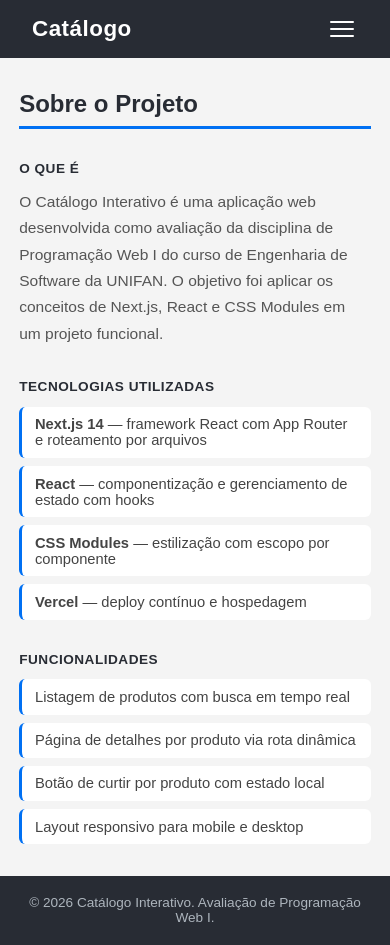
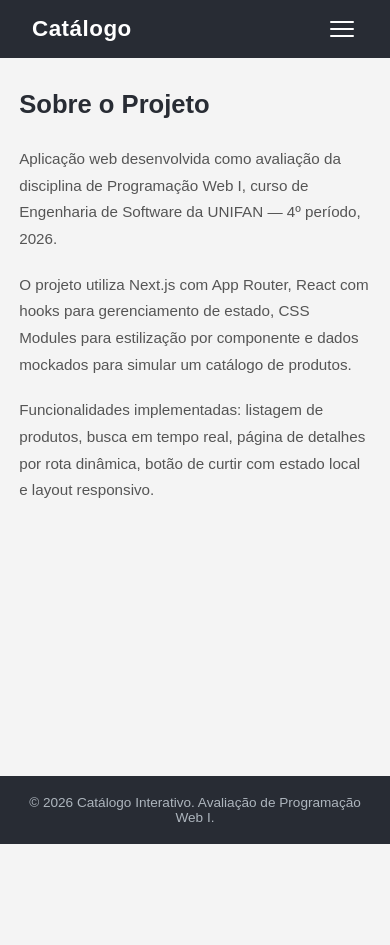
Before and after one commit to guiicauaaa/Projeto-Prova-P2--Web-1, a Next.js app: page /sobre in a window 390 px wide. After the commit the page ends 844 px from the top, so only its background shows below. Built offline with nearby package versions, Linux system fonts and the light colour scheme.

Commit message:
Ajusta da visao geral de forma mais simples

```diff
--- a/app/carrinho/carrinho.module.css
+++ b/app/carrinho/carrinho.module.css
@@ -1,45 +1,38 @@
 .container {
-  max-width: 700px;
+  max-width: 680px;
   margin: 0 auto;
   padding: 3rem 2rem;
 }
 
 .titulo {
-  font-size: 1.8rem;
+  font-size: 1.6rem;
   color: #282c34;
-  border-bottom: 3px solid #0070f3;
-  padding-bottom: 0.5rem;
-  margin-bottom: 2rem;
+  margin-bottom: 1.5rem;
 }
 
 .vazio {
   display: flex;
   flex-direction: column;
-  align-items: center;
+  align-items: flex-start;
   gap: 1rem;
-  padding: 3rem 1rem;
+  padding: 2rem;
   background-color: white;
-  border-radius: 8px;
-  text-align: center;
-}
-
-.icone {
-  font-size: 3rem;
+  border: 1px solid #e0e0e0;
+  border-radius: 6px;
 }
 
 .vazio p {
   color: #666;
-  font-size: 1rem;
+  font-size: 0.95rem;
 }
 
 .botao {
-  margin-top: 0.5rem;
   background-color: #0070f3;
   color: white;
-  padding: 0.7rem 1.8rem;
-  border-radius: 6px;
+  padding: 0.6rem 1.5rem;
+  border-radius: 4px;
   font-weight: 600;
-  font-size: 0.95rem;
+  font-size: 0.88rem;
   transition: background-color 0.2s;
 }
 
--- a/app/carrinho/page.js
+++ b/app/carrinho/page.js
@@ -2,7 +2,7 @@ import Link from 'next/link';
 import styles from './carrinho.module.css';
 
 export const metadata = {
-  title: 'Carrinho | Catálogo Interativo',
+  title: 'Carrinho | Catalogo Interativo',
 };
 
 export default function Carrinho() {
@@ -10,8 +10,7 @@ export default function Carrinho() {
     <main className={styles.container}>
       <h1 className={styles.titulo}>Carrinho</h1>
       <div className={styles.vazio}>
-        <span className={styles.icone}>🛒</span>
-        <p>Seu carrinho está vazio.</p>
+        <p>Seu carrinho esta vazio.</p>
         <Link href="/produtos" className={styles.botao}>
           Explorar Produtos
         </Link>
--- a/app/page.module.css
+++ b/app/page.module.css
@@ -17,15 +17,14 @@
 }
 
 .titulo {
-  font-size: 2.6rem;
+  font-size: 2.4rem;
   font-weight: 700;
-  letter-spacing: -0.5px;
 }
 
 .subtitulo {
-  font-size: 1.1rem;
+  font-size: 1rem;
   color: #adb5bd;
-  max-width: 480px;
+  max-width: 420px;
   line-height: 1.6;
 }
 
@@ -33,10 +32,10 @@
   margin-top: 0.5rem;
   background-color: #0070f3;
   color: white;
-  padding: 0.8rem 2rem;
-  border-radius: 6px;
+  padding: 0.75rem 2rem;
+  border-radius: 4px;
   font-weight: 600;
-  font-size: 1rem;
+  font-size: 0.95rem;
   transition: background-color 0.2s;
 }
 
@@ -50,39 +49,34 @@
   gap: 1.5rem;
   padding: 3rem 2rem;
   width: 100%;
-  max-width: 1000px;
+  max-width: 960px;
 }
 
 .destaque {
   background-color: white;
-  border-radius: 8px;
-  padding: 1.8rem;
-  text-align: center;
-  box-shadow: 0 2px 6px rgba(0, 0, 0, 0.06);
+  border: 1px solid #e0e0e0;
+  border-radius: 6px;
+  padding: 1.5rem;
   display: flex;
   flex-direction: column;
-  align-items: center;
-  gap: 0.7rem;
-}
-
-.icone {
-  font-size: 2rem;
+  gap: 0.5rem;
 }
 
 .destaque h3 {
-  font-size: 1rem;
+  font-size: 0.95rem;
   color: #282c34;
+  font-weight: 600;
 }
 
 .destaque p {
-  font-size: 0.9rem;
+  font-size: 0.88rem;
   color: #666;
   line-height: 1.5;
 }
 
 @media (max-width: 768px) {
   .titulo {
-    font-size: 2rem;
+    font-size: 1.9rem;
   }
 
   .hero {
@@ -97,10 +91,6 @@
 
 @media (max-width: 480px) {
   .titulo {
-    font-size: 1.7rem;
-  }
-
-  .subtitulo {
-    font-size: 1rem;
+    font-size: 1.6rem;
   }
 }
--- a/app/sobre/page.js
+++ b/app/sobre/page.js
@@ -8,35 +8,18 @@ export default function Sobre() {
   return (
     <main className={styles.container}>
       <h1 className={styles.titulo}>Sobre o Projeto</h1>
-
-      <section className={styles.secao}>
-        <h2>O que é</h2>
-        <p>
-          O Catálogo Interativo é uma aplicação web desenvolvida como avaliação da disciplina
-          de Programação Web I do curso de Engenharia de Software da UNIFAN.
-          O objetivo foi aplicar os conceitos de Next.js, React e CSS Modules em um projeto funcional.
-        </p>
-      </section>
-
-      <section className={styles.secao}>
-        <h2>Tecnologias Utilizadas</h2>
-        <ul className={styles.lista}>
-          <li><strong>Next.js 14</strong> — framework React com App Router e roteamento por arquivos</li>
-          <li><strong>React</strong> — componentização e gerenciamento de estado com hooks</li>
-          <li><strong>CSS Modules</strong> — estilização com escopo por componente</li>
-          <li><strong>Vercel</strong> — deploy contínuo e hospedagem</li>
-        </ul>
-      </section>
-
-      <section className={styles.secao}>
-        <h2>Funcionalidades</h2>
-        <ul className={styles.lista}>
-          <li>Listagem de produtos com busca em tempo real</li>
-          <li>Página de detalhes por produto via rota dinâmica</li>
-          <li>Botão de curtir por produto com estado local</li>
-          <li>Layout responsivo para mobile e desktop</li>
-        </ul>
-      </section>
+      <p>
+        Aplicação web desenvolvida como avaliação da disciplina de Programação Web I,
+        curso de Engenharia de Software da UNIFAN — 4º período, 2026.
+      </p>
+      <p>
+        O projeto utiliza Next.js com App Router, React com hooks para gerenciamento de estado,
+        CSS Modules para estilização por componente e dados mockados para simular um catálogo de produtos.
+      </p>
+      <p>
+        Funcionalidades implementadas: listagem de produtos, busca em tempo real, página de detalhes
+        por rota dinâmica, botão de curtir com estado local e layout responsivo.
+      </p>
     </main>
   );
 }
--- a/app/sobre/sobre.module.css
+++ b/app/sobre/sobre.module.css
@@ -1,61 +1,26 @@
 .container {
-  max-width: 700px;
+  max-width: 680px;
   margin: 0 auto;
   padding: 3rem 2rem;
   display: flex;
   flex-direction: column;
-  gap: 2rem;
+  gap: 1.2rem;
 }
 
 .titulo {
-  font-size: 1.8rem;
+  font-size: 1.6rem;
   color: #282c34;
-  border-bottom: 3px solid #0070f3;
-  padding-bottom: 0.5rem;
+  margin-bottom: 0.5rem;
 }
 
-.secao {
-  display: flex;
-  flex-direction: column;
-  gap: 0.8rem;
-}
-
-.secao h2 {
-  font-size: 1.1rem;
-  color: #282c34;
-  text-transform: uppercase;
-  letter-spacing: 0.5px;
-  font-size: 0.85rem;
-}
-
-.secao p {
+.container p {
+  font-size: 0.95rem;
   color: #555;
-  line-height: 1.7;
-  font-size: 0.97rem;
-}
-
-.lista {
-  list-style: none;
-  display: flex;
-  flex-direction: column;
-  gap: 0.5rem;
-}
-
-.lista li {
-  padding: 0.6rem 0.8rem;
-  background-color: white;
-  border-radius: 6px;
-  border-left: 3px solid #0070f3;
-  font-size: 0.92rem;
-  color: #444;
+  line-height: 1.75;
 }
 
 @media (max-width: 480px) {
   .container {
     padding: 2rem 1.2rem;
   }
-
-  .titulo {
-    font-size: 1.5rem;
-  }
 }
--- a/components/LikeButton.js
+++ b/components/LikeButton.js
@@ -10,7 +10,7 @@ export default function LikeButton() {
       className={`${styles.btn} ${curtido ? styles.curtido : ''}`}
       onClick={() => setCurtido(!curtido)}
     >
-      {curtido ? '❤️ Curtido' : '🤍 Curtir'}
+      {curtido ? 'Curtido' : 'Curtir'}
     </button>
   );
 }
```
Also changed, not shown: app/page.js (+8 -11 lines).
